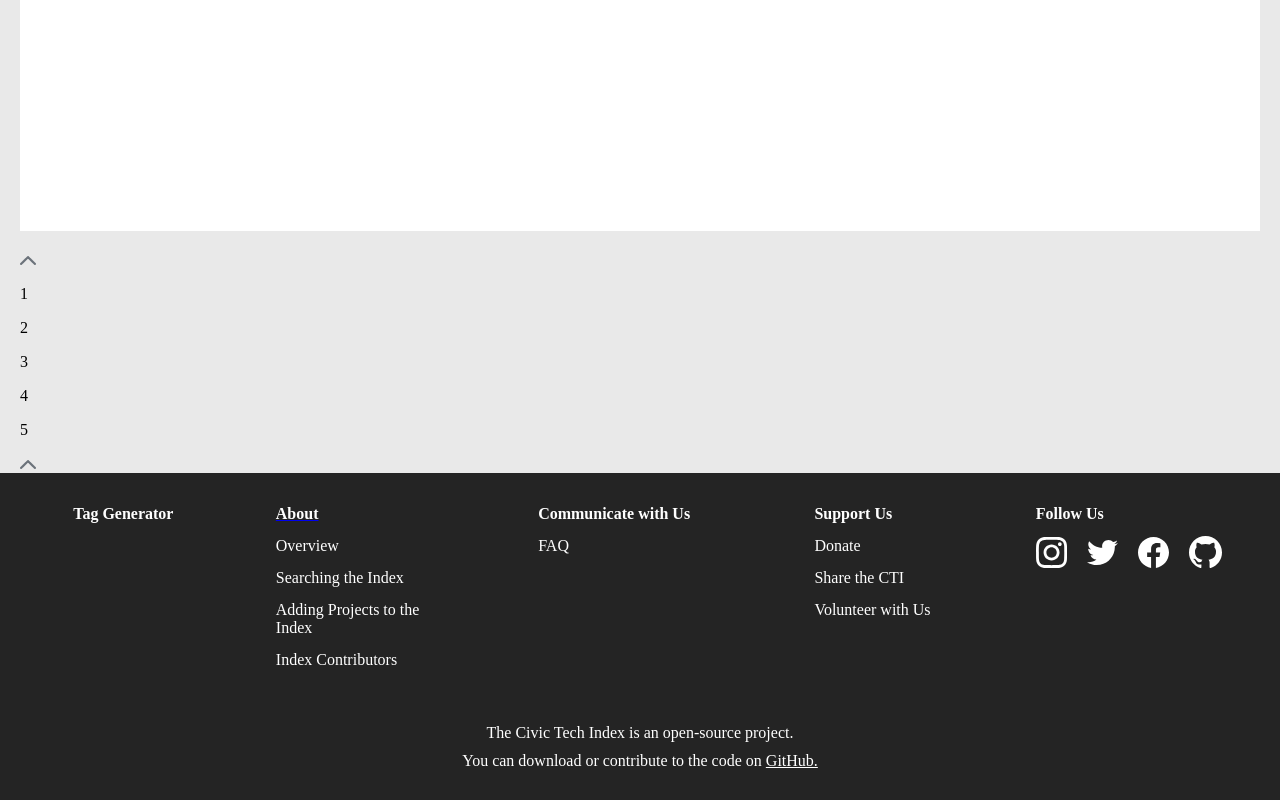
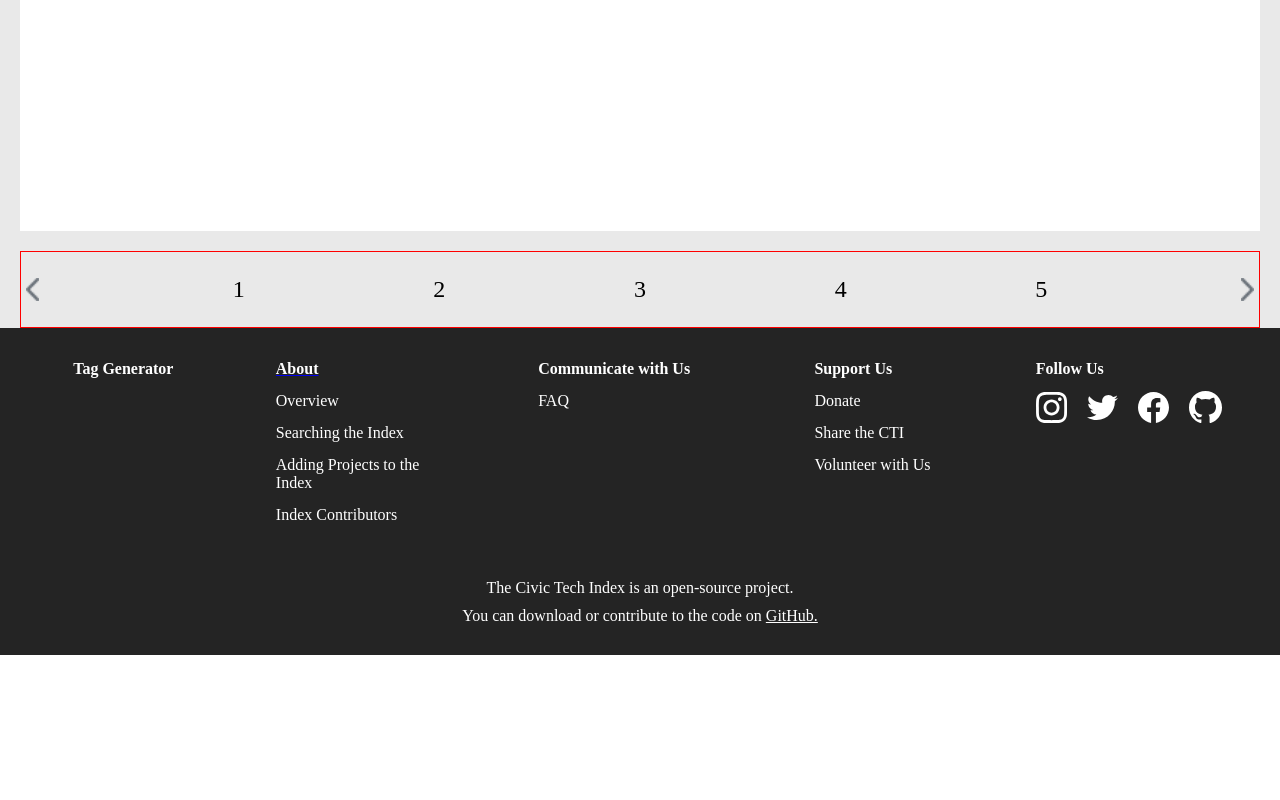
Before and after one commit to civictechindex/CTI-website-frontend, a React (Create React App) app: page /searching-the-index in a window 1280 px wide. Shown: the part 2751-3551 px from the top of the page. After the commit the page ends 3406 px from the top, so only its background shows below. Built offline with nearby package versions, Linux system fonts and the light colour scheme; what webfontloader would draw is missing.

Commit message:
Add styling to index section

```diff
--- a/src/pages/Search/styles.js
+++ b/src/pages/Search/styles.js
@@ -156,6 +156,26 @@ const useStyles = createUseStyles( theme => ({
     left: '50%',
     transform: 'translate(-50%, -50%)',
   },
+/**********     INDEX SECTION     **********/
+  indexContainer: {
+    display: 'flex',
+    width: '100%',
+    justifyContent: 'space-between',
+    alignItems: 'center',
+    fontSize: '24px',
+    fontWeight: '500',
+    border: '1px solid red',
+    '& img': {
+      width: '23px',
+      height: '13px',
+    },
+    '& img:first-of-type': {
+      transform: 'rotate(270deg)',
+    },
+    '& img:last-of-type': {
+      transform: 'rotate(90deg)',
+    },
+  },
 }))
 
 export default useStyles
```
